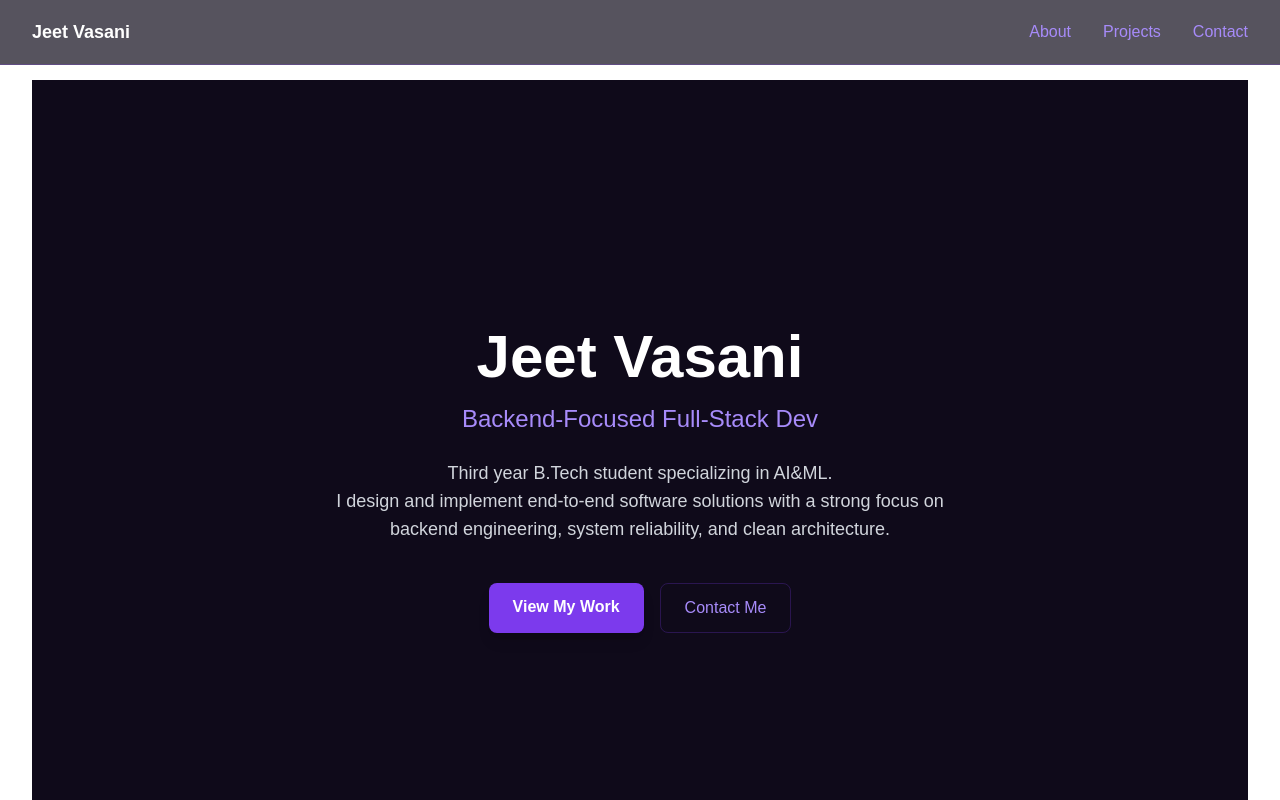
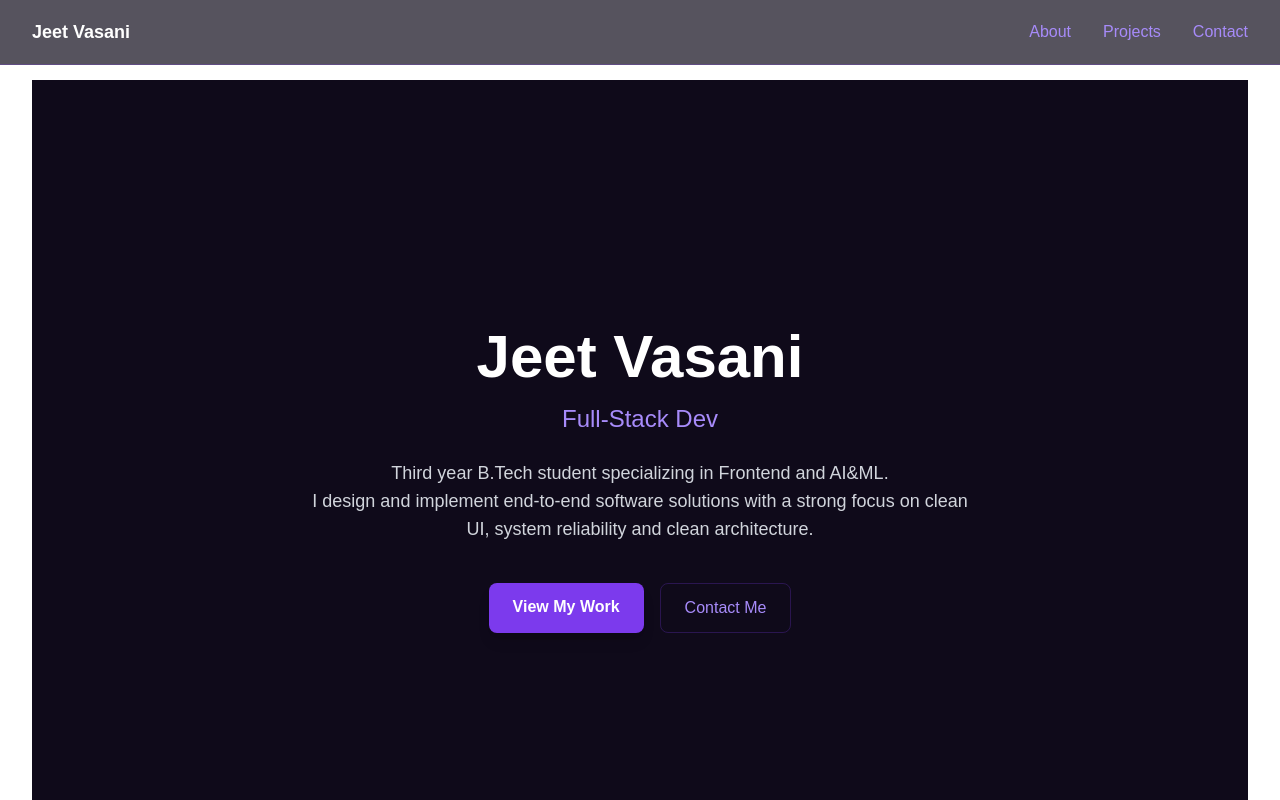
Before and after one commit to JeetVasani/Portfolio-Website, a Next.js app: page / in a window 1280 px wide. Shown: the top 800 px of the page. Built offline with nearby package versions, Linux system fonts and the light colour scheme; no server answers.

Commit message:
Update hero.tsx

```diff
--- a/app/hero/hero.tsx
+++ b/app/hero/hero.tsx
@@ -7,12 +7,12 @@ export default function Hero() {
       <h1 className="text-4xl md:text-6xl font-extrabold mb-4">Jeet Vasani</h1>
 
       <h2 className="text-xl md:text-2xl text-[#A78BFA] mb-6">
-        Backend-Focused Full-Stack Dev
+        Full-Stack Dev
       </h2>
 
       <p className="text-base md:text-lg max-w-2xl text-gray-300 mb-10">
-       Third year B.Tech student specializing in AI&ML.<br></br>
-       I design and implement end-to-end software solutions with a strong focus on backend engineering, system reliability, and clean architecture.
+       Third year B.Tech student specializing in Frontend and AI&ML.<br></br>
+       I design and implement end-to-end software solutions with a strong focus on clean UI, system reliability and clean architecture.
       </p>
 
       <div className="flex flex-col sm:flex-row gap-4">
```
